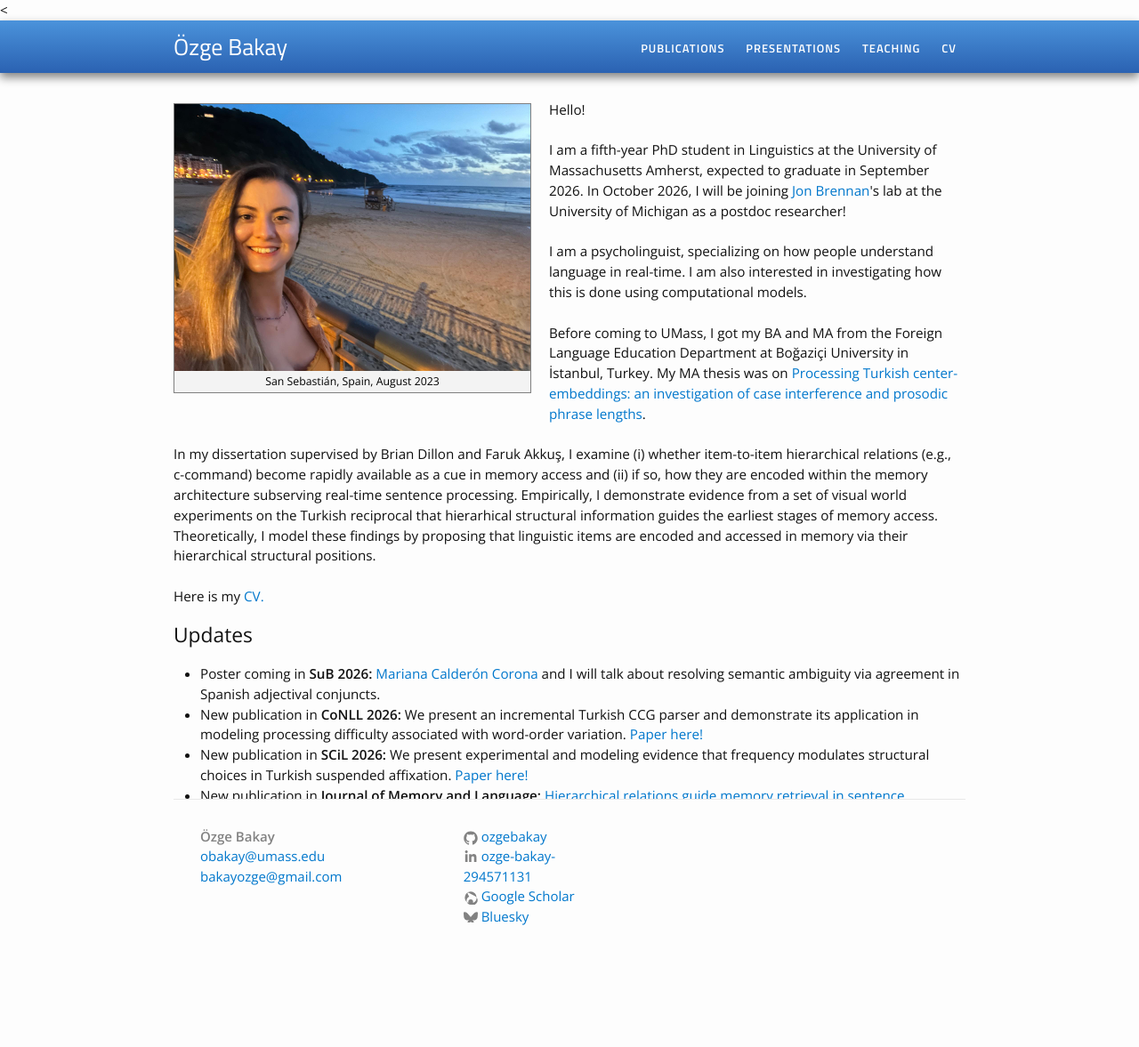
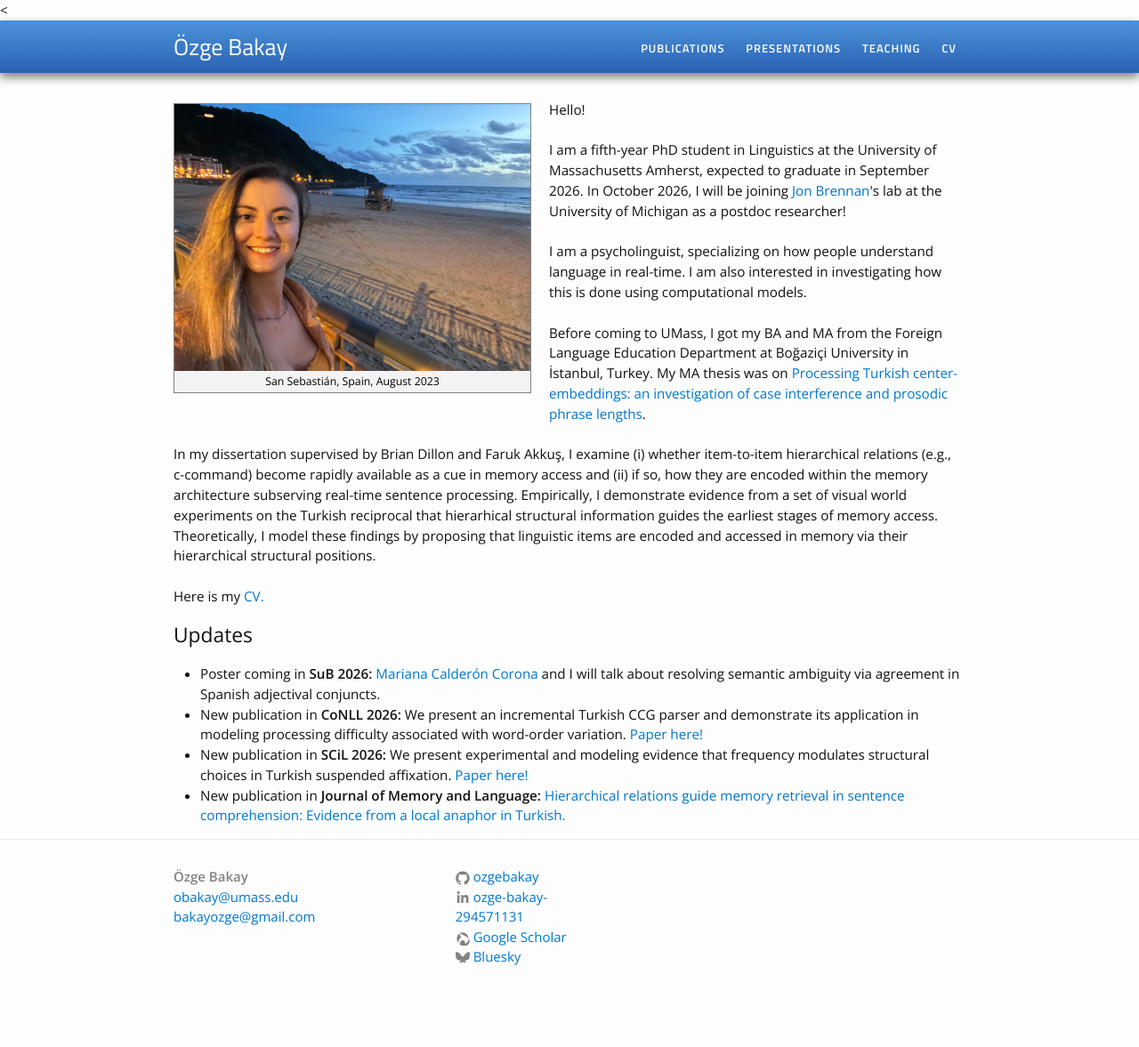
Before and after one commit to ozgebakay/ozgebakay.github.io, a Jekyll site: the page built from index.html, in a window 1280 px wide. Shown: the whole page at 89% size. Built offline with Jekyll 4.4.1, drawn with Linux system fonts in a browser that asks for light colours; before the commit the page ends 1131 px from its top, so only the background shows below that.

Commit message:
Update index.html

```diff
--- a/index.html
+++ b/index.html
@@ -20,10 +20,11 @@
 
 
 <h2>Updates</h2>
-<div class="updates" style="height: 10em; overflow-y: scroll;">
+<div class="updates" style="overflow-y: visible;">
 <ul>
 <li>Poster coming in <b>SuB 2026:</b> <a href="https://sites.google.com/view/lingmarianacalderon/about/" target="_blank">Mariana Calderón Corona</a> and I will talk about resolving semantic ambiguity via agreement in Spanish adjectival conjuncts.</li>
 <li>New publication in <b>CoNLL 2026:</b> We present an incremental Turkish CCG parser and demonstrate its application in modeling processing difficulty associated with word-order variation. <a href="https://aclanthology.org/2026.conll-main.36.pdf" target="_blank">Paper here!</a></li>
 <li>New publication in <b>SCiL 2026:</b> We present experimental and modeling evidence that frequency modulates structural choices in Turkish suspended affixation. <a href="https://aclanthology.org/2026.scil-main.32.pdf" target="_blank">Paper here!</a></li>
 <li>New publication in <b>Journal of Memory and Language:</b> <a href="https://doi.org/10.1016/j.jml.2026.104747" target="_blank">Hierarchical relations guide memory retrieval in sentence comprehension: Evidence from a local anaphor in Turkish.</a></li>
 </ul>
+</div>
```
